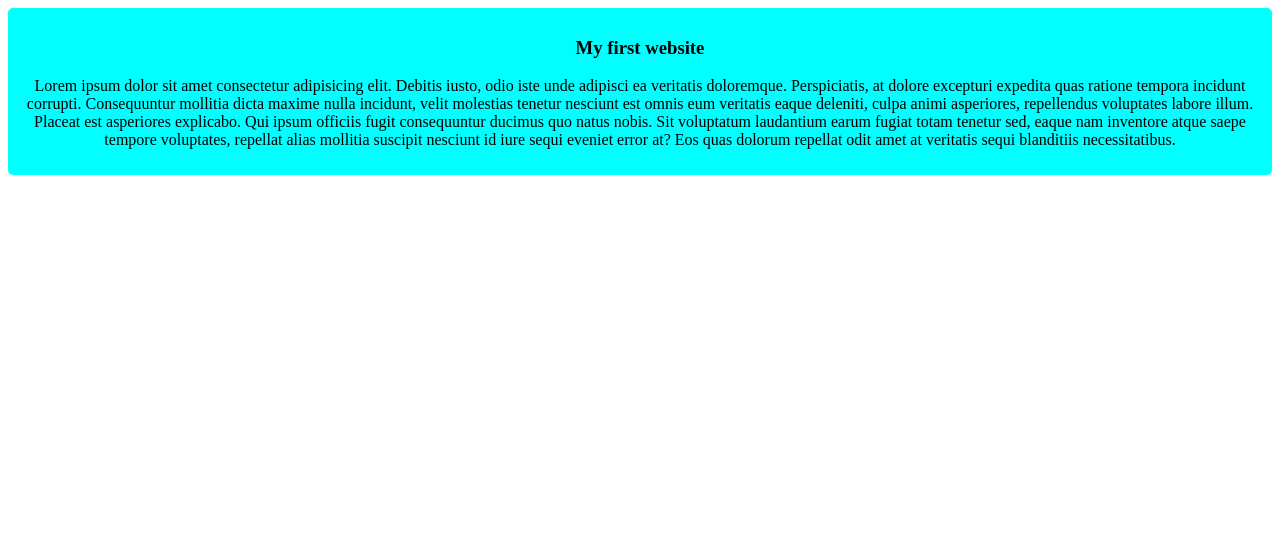
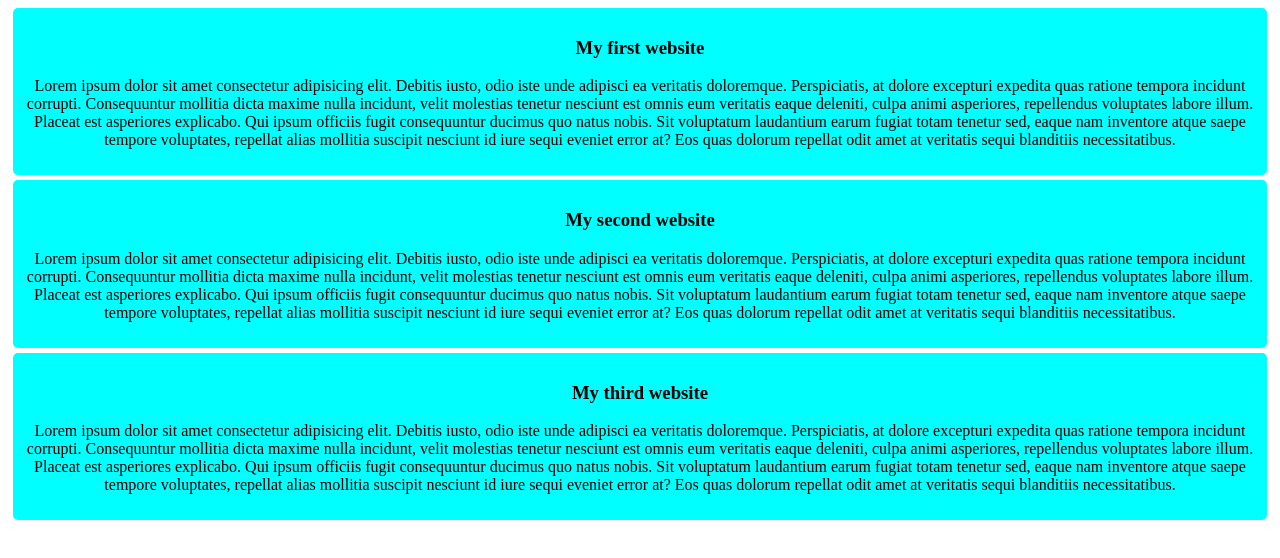
Before and after one commit to Saif-Afnan-Nadim123/my-simple-website, a plain HTML site: page index.html in a window 1280 px wide. Drawn offline with Linux system fonts and the light colour scheme.

Commit message:
second commit

```diff
--- a/index.html
+++ b/index.html
@@ -13,5 +13,17 @@
         </h3>
         <p>Lorem ipsum dolor sit amet consectetur adipisicing elit. Debitis iusto, odio iste unde adipisci ea veritatis doloremque. Perspiciatis, at dolore excepturi expedita quas ratione tempora incidunt corrupti. Consequuntur mollitia dicta maxime nulla incidunt, velit molestias tenetur nesciunt est omnis eum veritatis eaque deleniti, culpa animi asperiores, repellendus voluptates labore illum. Placeat est asperiores explicabo. Qui ipsum officiis fugit consequuntur ducimus quo natus nobis. Sit voluptatum laudantium earum fugiat totam tenetur sed, eaque nam inventore atque saepe tempore voluptates, repellat alias mollitia suscipit nesciunt id iure sequi eveniet error at? Eos quas dolorum repellat odit amet at veritatis sequi blanditiis necessitatibus.</p>
     </div>
+    <div>
+        <h3>
+            My second website
+        </h3>
+        <p>Lorem ipsum dolor sit amet consectetur adipisicing elit. Debitis iusto, odio iste unde adipisci ea veritatis doloremque. Perspiciatis, at dolore excepturi expedita quas ratione tempora incidunt corrupti. Consequuntur mollitia dicta maxime nulla incidunt, velit molestias tenetur nesciunt est omnis eum veritatis eaque deleniti, culpa animi asperiores, repellendus voluptates labore illum. Placeat est asperiores explicabo. Qui ipsum officiis fugit consequuntur ducimus quo natus nobis. Sit voluptatum laudantium earum fugiat totam tenetur sed, eaque nam inventore atque saepe tempore voluptates, repellat alias mollitia suscipit nesciunt id iure sequi eveniet error at? Eos quas dolorum repellat odit amet at veritatis sequi blanditiis necessitatibus.</p>
+    </div>
+    <div>
+        <h3>
+            My third website
+        </h3>
+        <p>Lorem ipsum dolor sit amet consectetur adipisicing elit. Debitis iusto, odio iste unde adipisci ea veritatis doloremque. Perspiciatis, at dolore excepturi expedita quas ratione tempora incidunt corrupti. Consequuntur mollitia dicta maxime nulla incidunt, velit molestias tenetur nesciunt est omnis eum veritatis eaque deleniti, culpa animi asperiores, repellendus voluptates labore illum. Placeat est asperiores explicabo. Qui ipsum officiis fugit consequuntur ducimus quo natus nobis. Sit voluptatum laudantium earum fugiat totam tenetur sed, eaque nam inventore atque saepe tempore voluptates, repellat alias mollitia suscipit nesciunt id iure sequi eveniet error at? Eos quas dolorum repellat odit amet at veritatis sequi blanditiis necessitatibus.</p>
+    </div>
 </body>
 </html>
--- a/styles/blog.css
+++ b/styles/blog.css
@@ -4,4 +4,5 @@ div{
     text-align: center;
     border-radius: 5px;
     font-size: medium;
+margin: 5px;
 }
```
